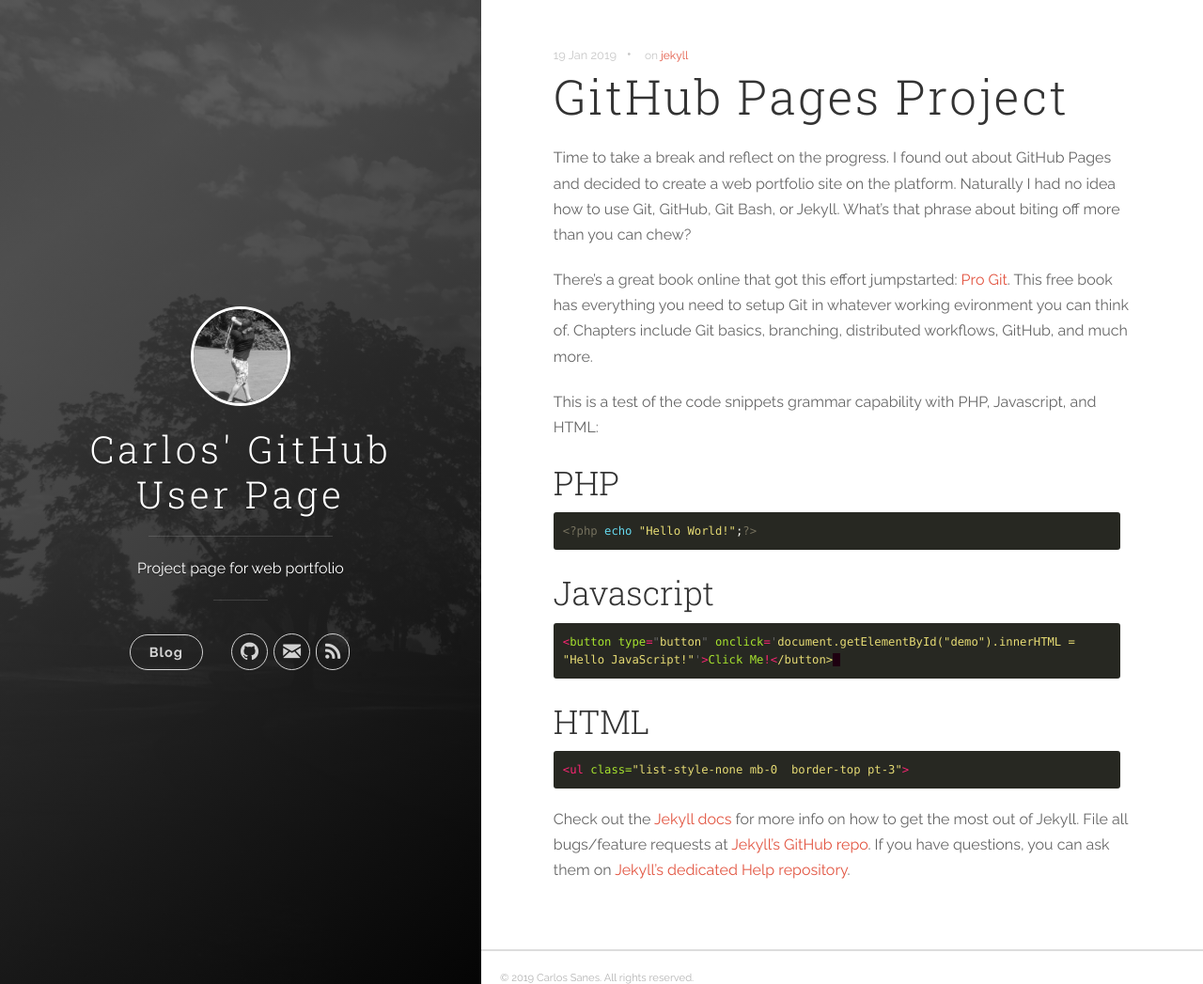
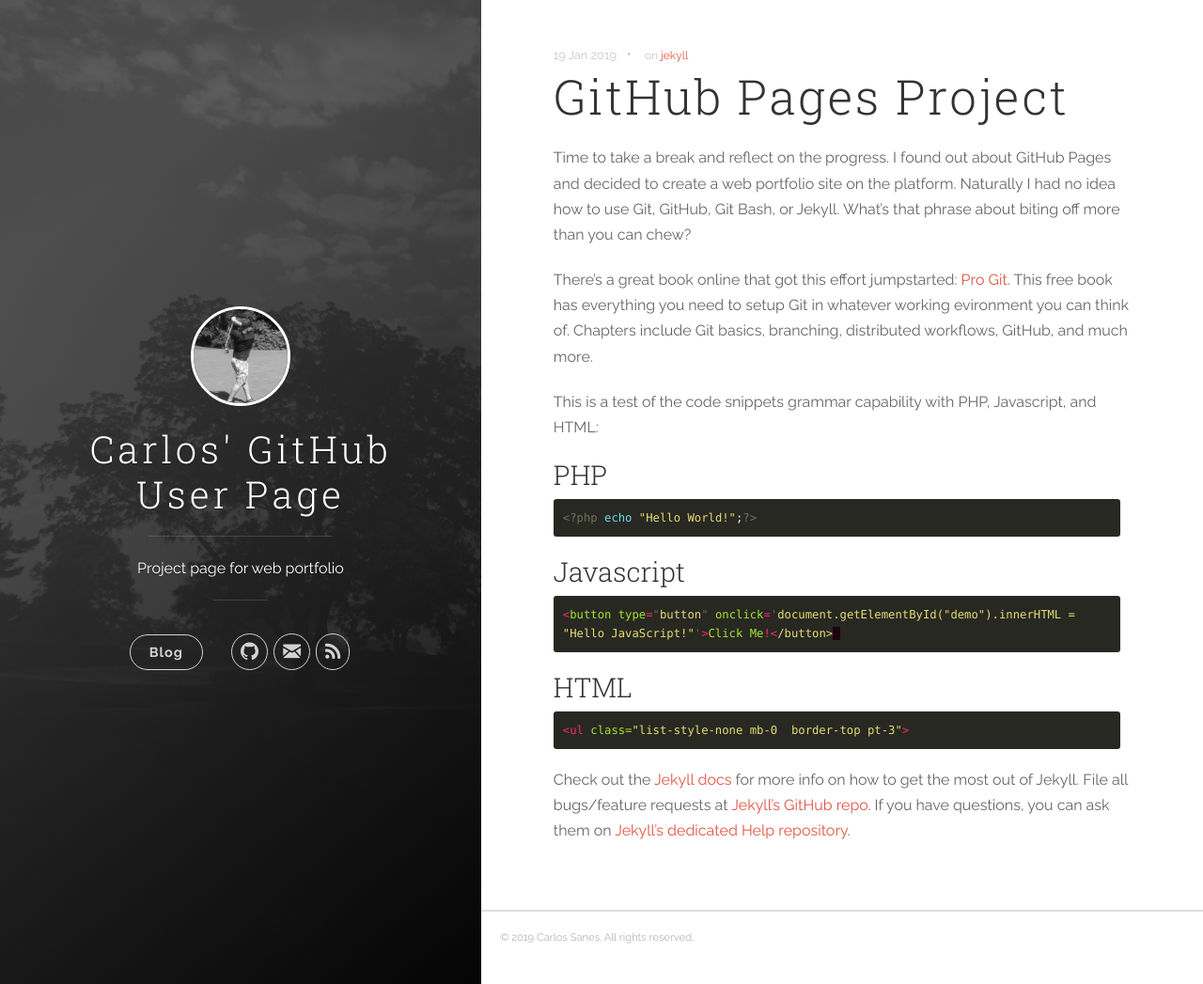
Before and after one commit to csanes/csanes.github.io, a Jekyll site: the page built from _posts/2019-01-19-github-pages-project.markdown, in a window 1280 px wide and 1047 px high. Shown: the whole window at 94% size. Built offline with Jekyll 4.4.1, drawn with Linux system fonts in a browser that asks for light colours.

Commit message:
Added Atx H3 headers for each code snippet block.

````diff
--- a/_posts/2019-01-19-github-pages-project.markdown
+++ b/_posts/2019-01-19-github-pages-project.markdown
@@ -10,17 +10,17 @@
 
 This is a test of the code snippets grammar capability with PHP, Javascript, and HTML:
 
-## PHP
+### PHP
 ``` php
 <?php echo "Hello World!";?>
 ```
 
-## Javascript
+### Javascript
 ``` javascript
 <button type="button" onclick='document.getElementById("demo").innerHTML = "Hello JavaScript!"'>Click Me!</button>
 ```
 
-## HTML
+### HTML
 ``` html
 <ul class="list-style-none mb-0  border-top pt-3">
 ```
````
